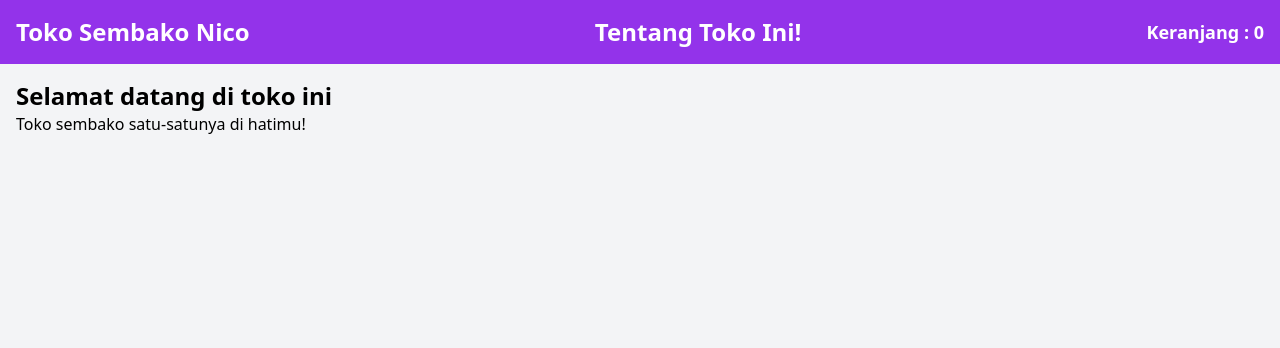
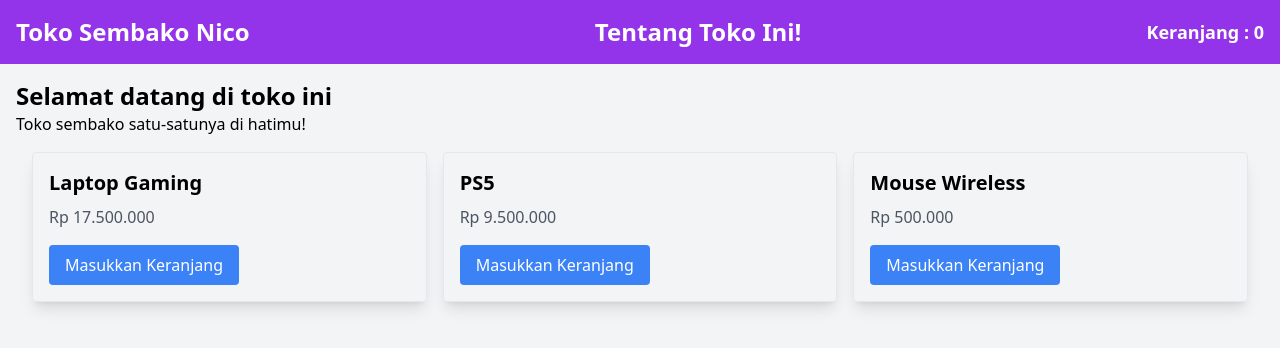
Before and after one commit to NzxCode/react-context-shopping-cart, a React (Vite) app: page / in a window 1280 px wide. Shown: the top 348 px of the page. Built offline with nearby package versions, Linux system fonts and the light colour scheme.

Commit message:
Update project react

```diff
--- a/src/pages/HomePage.jsx
+++ b/src/pages/HomePage.jsx
@@ -1,8 +1,10 @@
+import ProductList from "../components/ProductList";
 export default function HomePage() {
     return (
         <div className="p-4">
             <h1 className="text-2xl font-bold">Selamat datang di toko ini</h1>
             <p>Toko sembako satu-satunya di hatimu!</p>
+            <ProductList />
         </div>
     )
 }
```
